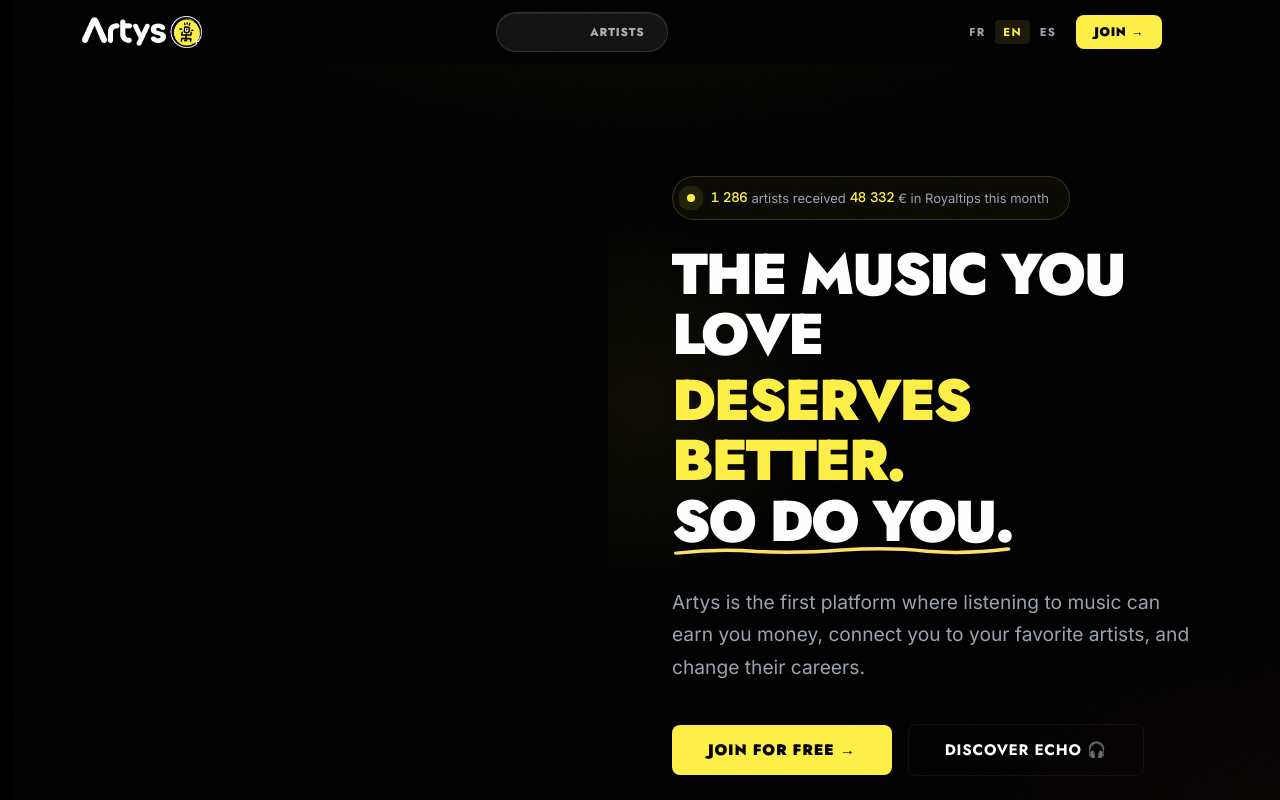
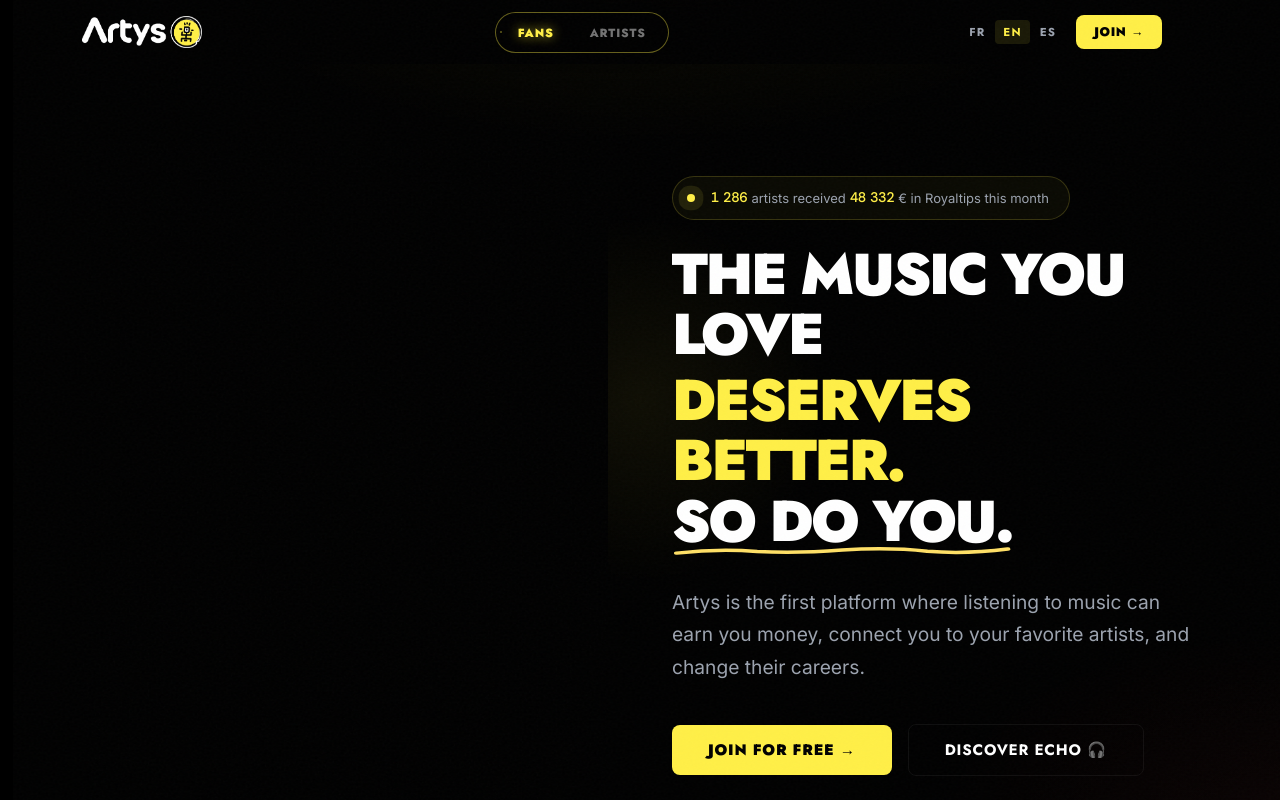
Before and after one commit to 5c0rp264/artys-for-fans, a React (Vite) app: page / in a window 1280 px wide. Shown: the top 800 px of the page. Built offline with nearby package versions, Linux system fonts and the light colour scheme.

Commit message:
feat: toggle — FANS en jaune + text-shadow glow + contour animé pulsant jaune

```diff
--- a/src/index.css
+++ b/src/index.css
@@ -272,23 +272,39 @@
 .nav-toggle {
   display: flex;
   align-items: center;
-  background: rgba(255, 255, 255, 0.07);
-  border: 1px solid rgba(255, 255, 255, 0.12);
+  background: rgba(0, 0, 0, 0.55);
+  border: 1.5px solid rgba(255, 239, 71, 0.5);
   border-radius: 100px;
   padding: 4px;
   gap: 0;
   position: relative;
-  backdrop-filter: blur(8px);
+  backdrop-filter: blur(10px);
   box-shadow:
-    inset 0 1px 0 rgba(255,255,255,0.08),
-    0 2px 12px rgba(0,0,0,0.35);
+    0 0 0 0 rgba(255, 239, 71, 0.4),
+    0 2px 16px rgba(0,0,0,0.4);
+  animation: toggleGlow 2.8s ease-in-out infinite;
+}
+@keyframes toggleGlow {
+  0%, 100% {
+    box-shadow:
+      0 0 0px 0px rgba(255, 239, 71, 0),
+      0 2px 16px rgba(0,0,0,0.4);
+    border-color: rgba(255, 239, 71, 0.4);
+  }
+  50% {
+    box-shadow:
+      0 0 0px 4px rgba(255, 239, 71, 0.18),
+      0 0 20px rgba(255, 239, 71, 0.25),
+      0 2px 16px rgba(0,0,0,0.4);
+    border-color: rgba(255, 239, 71, 0.85);
+  }
 }
 .nav-toggle-btn {
   position: relative;
   z-index: 2;
   font-family: var(--font-title);
   font-weight: 800;
-  font-size: clamp(0.6rem, 1.2vw, 0.72rem);
+  font-size: clamp(0.62rem, 1.2vw, 0.74rem);
   text-transform: uppercase;
   letter-spacing: 0.07em;
   padding: 7px 18px;
@@ -296,28 +312,25 @@
   background: transparent;
   border-radius: 100px;
   cursor: pointer;
-  transition: color 0.25s ease, opacity 0.25s ease;
+  transition: color 0.25s ease;
   white-space: nowrap;
 }
 .nav-toggle-btn.active {
-  color: #111;
+  color: #ffef47;
   font-weight: 900;
+  text-shadow: 0 0 12px rgba(255, 239, 71, 0.7);
 }
 .nav-toggle-btn.inactive {
-  color: rgba(255, 255, 255, 0.65);
-  opacity: 1;
+  color: rgba(255, 255, 255, 0.45);
 }
 .nav-toggle-btn.inactive:hover {
-  color: rgba(255, 255, 255, 0.9);
+  color: rgba(255, 255, 255, 0.8);
 }
 .nav-toggle-pill {
   position: absolute;
-  background: linear-gradient(135deg, #ffef47 0%, #ffd900 100%);
+  background: rgba(255, 239, 71, 0.12);
   border-radius: 100px;
-  box-shadow:
-    0 0 12px rgba(255, 239, 71, 0.55),
-    0 2px 8px rgba(0, 0, 0, 0.3),
-    inset 0 1px 0 rgba(255,255,255,0.4);
+  border: 1px solid rgba(255, 239, 71, 0.3);
   transition: left 0.32s cubic-bezier(0.34, 1.56, 0.64, 1),
               width 0.32s cubic-bezier(0.34, 1.56, 0.64, 1);
   pointer-events: none;
```
